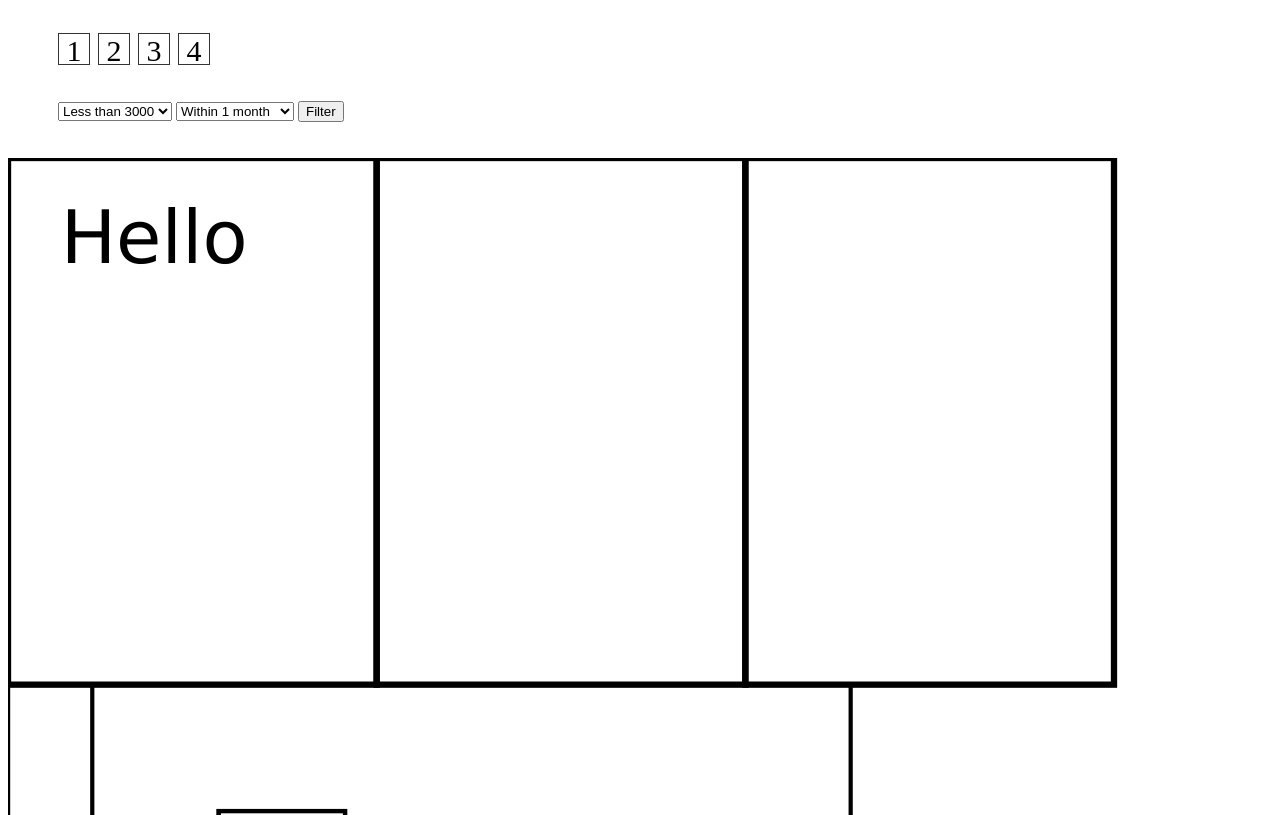
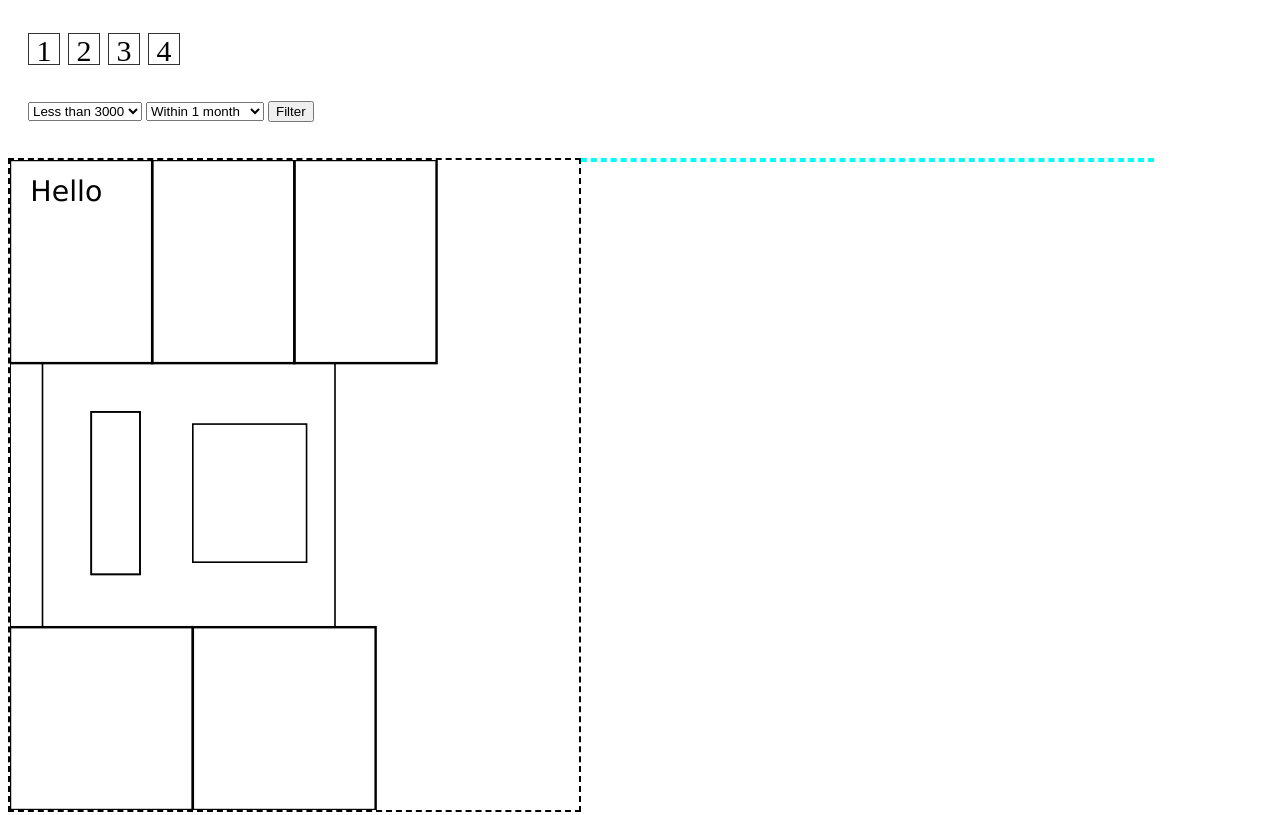
Before and after one commit to codingkasia/room-seekers-frontend, a plain HTML site: page index.html in a window 1280 px wide. Shown: the top 815 px of the page. Drawn offline with Linux system fonts and the light colour scheme; no server answers.

Commit message:
more svg stuff

```diff
--- a/index.html
+++ b/index.html
@@ -19,7 +19,6 @@
         <div class="grid-apt apt3 leased">3</div>
         <div class="grid-apt apt4 leased">4</div>
     </div>
-
     <br>
     <br>
     <div class="filters">
@@ -36,10 +35,8 @@
         </select>
         <input class="filterSubmit" type="submit" value="Filter">
     </div>
-
     <br>
     <br>
-
     <!-- <div class="bedroom-boxes grid-container-br">
         <div class="grid-br br1 leased"></div>
         <div class="grid-br br2 leased"></div>
@@ -47,10 +44,10 @@
         <div class="grid-br br4 leased"></div>
         <div class="grid-br br5 leased"></div>
     </div> -->
+    <div class="apt-show-container">
 
-
-    <!-- <div class="svg-play"> -->
-        <svg viewBox="0 0 600 800">
+        <div class="svg-play">
+            <svg class="svg-box" viewBox="0 0 600 800">
                 <!-- width="600" height="800" version="1.1" -->
                 <!-- north apartments -->
                 <g>
@@ -71,7 +68,16 @@
                 <!-- living layout -->
                 <rect x="225" y="325" width="140" height="170" stroke="black" fill="transparent" stroke-width="2" />
             </svg>
-    <!-- </div> -->
+        </div>
+
+        <div class="br-show-container">
+            <div class="br-show">
+
+            </div>
+        </div>
+
+    </div>
+
 
     <br>
 
--- a/index.js
+++ b/index.js
@@ -100,6 +100,7 @@ const aptSelectListener = () => {
     const apartment = parseInt(e.target.innerText);
     displayBedrooms(apartment);
     aptStore.currentApt = apartment;
+    console.log("Loaded apartment:", apartment)
   });
 };
 
--- a/style.css
+++ b/style.css
@@ -8,7 +8,7 @@
   display: grid;
   grid-template-columns: 40px 40px 40px 40px 40px;
   background-color: #ffffff;
-  padding-left: 50px;
+  padding-left: 20px;
   padding-top: 25px;
 }
 
@@ -38,12 +38,38 @@
   background-color: green;
 }
 
-.svg-play {
-  height: 800px;
-  width: 600px;
-  padding-left: 50px;
+.filters {
+  padding-left: 20px;
 }
 
-.filters {
-  padding-left: 50px;
+.svg-box {
+  max-height: 650px;
 }
+
+.apt-show-container {
+  width: 100%;
+  /* border: 1px solid black; */
+  overflow: hidden;
+  height: 100%;
+}
+
+.svg-play {
+  width: 45%;
+  max-height: 650px;
+  border-style: dashed;
+  border-width: 2px;
+  float: left;
+}
+
+.br-show-container {
+  width: 45%;
+  max-height: 650px;
+  border-style: dashed;
+  border-width: 2px;
+  overflow: hidden;
+  color: cyan;
+}
+
+.br-show {
+  height: 100%;
+}
```
Lines whose indentation alone changed are shown as unchanged.
